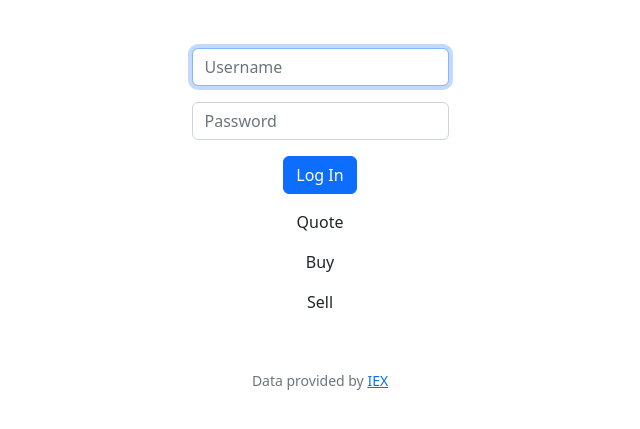
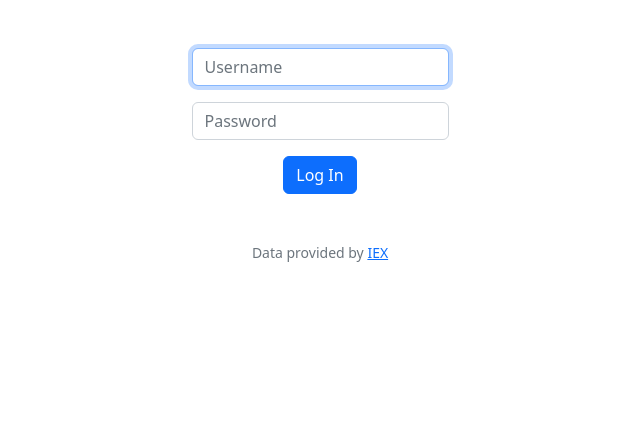
Before and after one commit to jellyfishing2346/CS-50, a Flask app: page / in a window 1280 px wide. Shown: the part 76-505 px from the top of the page, without its empty margins (320-960 px from the left). Run offline with Flask 2, Linux system fonts and the light colour scheme; a user stored in the database is signed in; data comes from the database, SQL or seed files in the repository; both versions use the stored data as it was after the commit; data that the repository does not hold is empty; some libraries are stand-ins or nearby versions.

Commit message:
automated commit by check50 [check50=True]

```diff
--- a/app.py
+++ b/app.py
@@ -162,7 +162,7 @@
 
 def quote():
     import logging
-    logging.basicConfig(filename='debug_render.txt', encoding='utf-8', level=logging.DEBUG)
+    logging.basicConfig(filename='', encoding='utf-8', level=logging.DEBUG)
     if request.method == "POST":
         quotes = lookup(request.form.get("symbol"))
         # Ensure the symbol was submitted
--- a/templates/index.html
+++ b/templates/index.html
@@ -55,10 +55,6 @@
         </div>
         <button class="btn btn-primary" type="submit">Log In</button>
     </form>
-    <ul class="navbar-nav ms-auto mt-2">
-        <li class="nav-item"><a class="nav-link" href="/quote">Quote</a></li>
-        <li class="nav-item"><a class="nav-link" href="/buy">Buy</a></li>
-        <li class="nav-item"><a class="nav-link" href="/sell">Sell</a></li>
         </main>
 
         <footer class="mb-5 small text-center text-muted">
--- a/templates/quoted.html
+++ b/templates/quoted.html
@@ -11,7 +11,7 @@
                 <input autofocus class="form-control" name="symbol" placeholder="Stock symbol" type="text">
             </div>
             <button  style='width: 200px' class=" form-group btn btn-primary" type="submit"{% if invalid %}>Quote</button>
-        A share of {{ stockName }} ({{ dollarSymbol }}) costs ${{ stockPrice | usd }}
+        A share of {{ stockName }} ({{ dollarSymbol }}) costs s{{ stockPrice | usd }}
     </form>
     <div class="alert alert-warning" role="alert">The input symbol {{symbol}} is not valid></div>
 </div>
```
Also changed, not shown: finance.db.
